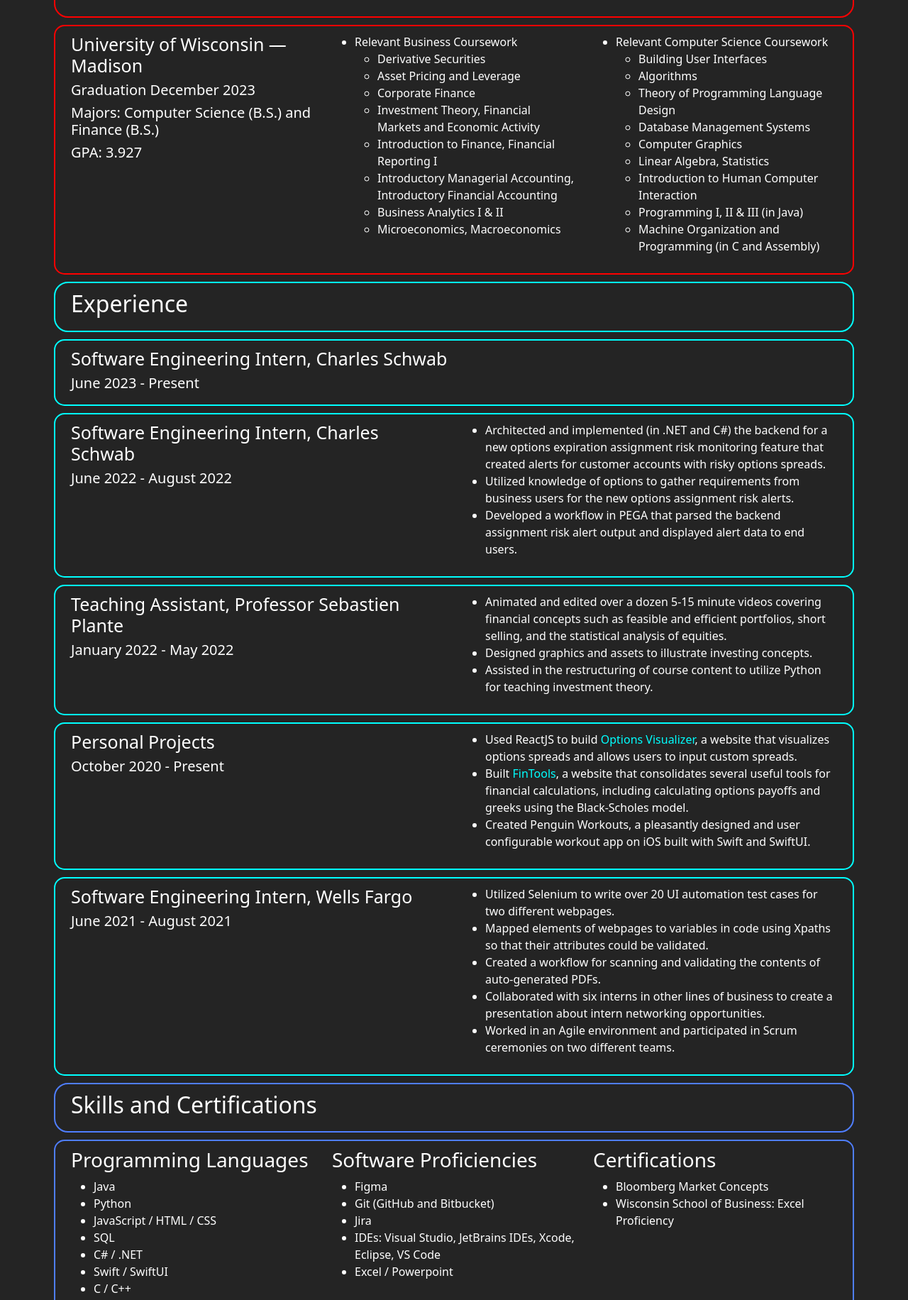
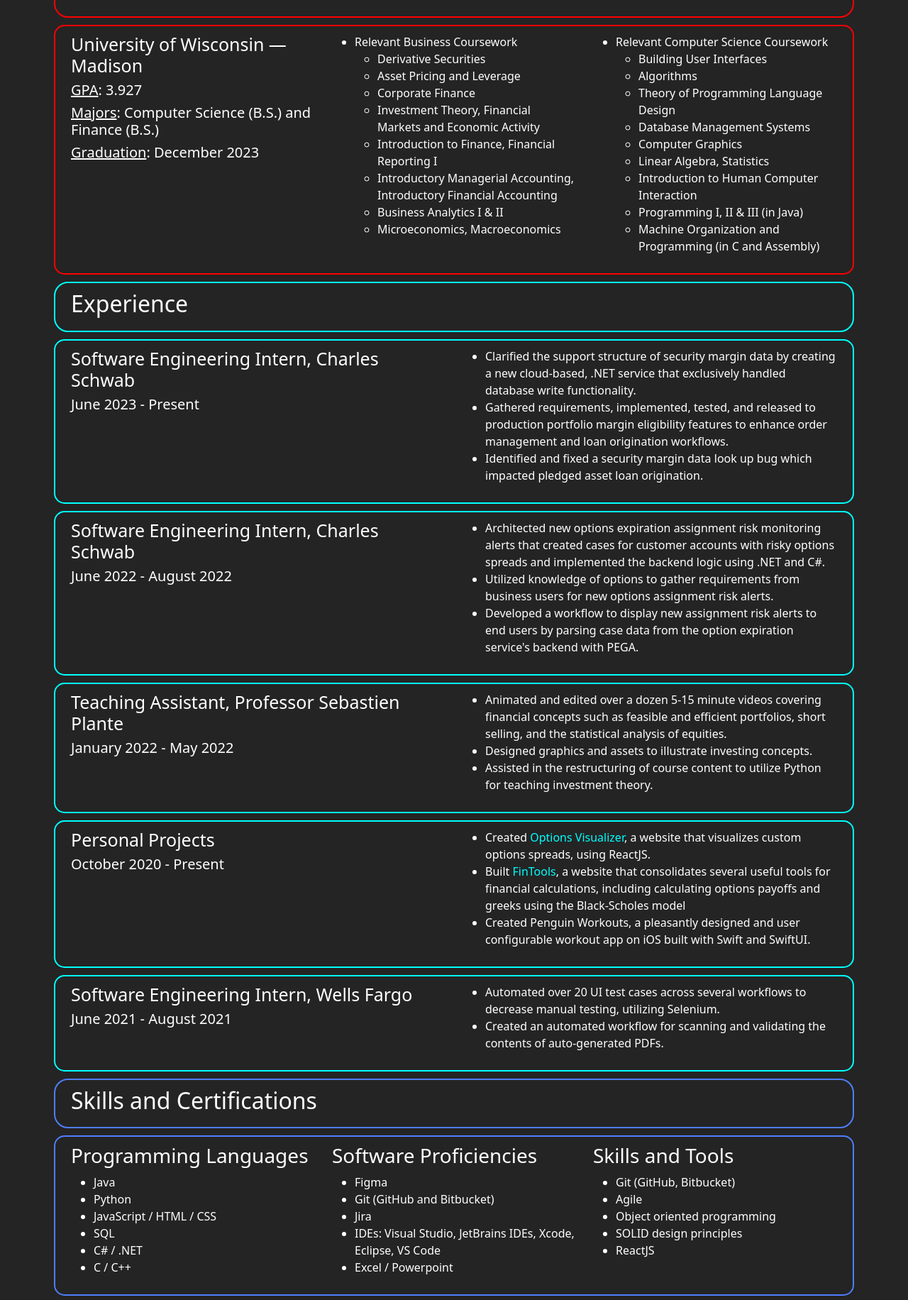
Before and after one commit to allyrilling/allysite, a React (Create React App) app: page /resume in a window 1280 px wide. Shown: the part 122-1954 px from the top of the page at 71% size. Built offline with nearby package versions, Linux system fonts and the light colour scheme.

Commit message:
Resume updates

```diff
--- a/src/components/Resume.jsx
+++ b/src/components/Resume.jsx
@@ -13,9 +13,9 @@ export default function Resume ()
         <Row className="resumeItemBody" style={{ borderColor: "red" }}  >
           <Col>
             <Row><h3 className="resumeTitleText">University of Wisconsin — Madison</h3></Row>
-            <Row><h4 className="resumeSubtitleText">Graduation December 2023</h4></Row>
-            <Row><h4 className="resumeSubtitleText">Majors: Computer Science (B.S.) and Finance (B.S.)</h4></Row>
-            <Row><h4 className="resumeSubtitleText">GPA: 3.927</h4></Row>
+            <Row><h4 className="resumeSubtitleText"><u>GPA</u>: 3.927</h4></Row>
+            <Row><h4 className="resumeSubtitleText"><u>Majors</u>: Computer Science (B.S.) and Finance (B.S.)</h4></Row>
+            <Row><h4 className="resumeSubtitleText"><u>Graduation</u>: December 2023</h4></Row>
           </Col>
           <Col>
             <ul>
@@ -57,6 +57,14 @@ export default function Resume ()
             <Row><h3 className="resumeTitleText">Software Engineering Intern, Charles Schwab</h3></Row>
             <Row><h4 className="resumeSubtitleText">June 2023 - Present</h4></Row>
           </Col>
+          <Col>
+            <ul>
+              <li>Clarified the support structure of security margin data by creating a new cloud-based, .NET service that exclusively handled database write functionality.</li>
+              <li>Gathered requirements, implemented, tested, and released to production portfolio margin eligibility features to enhance order management and loan origination workflows.</li>
+              <li>Identified and fixed a security margin data look up bug which impacted pledged asset loan origination.
+              </li>
+            </ul>
+          </Col>
         </Row>
 
         <Row className="resumeItemBody" style={{ borderColor: "aqua" }}>
@@ -66,9 +74,10 @@ export default function Resume ()
           </Col>
           <Col>
             <ul>
-              <li>Architected and implemented (in .NET and C#) the backend for a new options expiration assignment risk monitoring feature that created alerts for customer accounts with risky options spreads.</li>
-              <li>Utilized knowledge of options to gather requirements from business users for the new options assignment risk alerts.</li>
-              <li>Developed a workflow in PEGA that parsed the backend assignment risk alert output and displayed alert data to end users.</li>
+              <li>Architected new options expiration assignment risk monitoring alerts that created cases for customer accounts with risky options spreads and implemented the backend logic using .NET and C#.</li>
+              <li>Utilized knowledge of options to gather requirements from business users for new options assignment risk alerts.</li>
+              <li>Developed a workflow to display new assignment risk alerts to end users by parsing case data from the option expiration service's backend with PEGA.
+              </li>
             </ul>
           </Col>
         </Row>
@@ -94,11 +103,9 @@ export default function Resume ()
           </Col>
           <Col>
             <ul>
-              <li>Used ReactJS to build <a className="resume" href="/projects/options-visualizer" style={{ color: 'aqua' }}>Options Visualizer</a>, a website that visualizes options spreads and allows users to input custom spreads.</li>
-              <li>Built <a className="resume" href="/projects/fintools" style={{ color: 'aqua' }}>FinTools</a>, a website that consolidates several useful tools for financial calculations, including calculating options
-                payoffs and greeks using the Black-Scholes model.</li>
-              <li>Created Penguin Workouts, a pleasantly designed and user configurable workout app on iOS built with Swift and
-                SwiftUI.</li>
+              <li>Created <a className="resume" href="/projects/options-visualizer" style={{ color: 'aqua' }}>Options Visualizer</a>, a website that visualizes custom options spreads, using ReactJS.</li>
+              <li>Built <a className="resume" href="/projects/fintools" style={{ color: 'aqua' }}>FinTools</a>, a website that consolidates several useful tools for financial calculations, including calculating options payoffs and greeks using the Black-Scholes model</li>
+              <li>Created Penguin Workouts, a pleasantly designed and user configurable workout app on iOS built with Swift and SwiftUI.</li>
             </ul>
           </Col>
         </Row>
@@ -110,11 +117,9 @@ export default function Resume ()
           </Col>
           <Col>
             <ul>
-              <li>Utilized Selenium to write over 20 UI automation test cases for two different webpages. </li>
-              <li>Mapped elements of webpages to variables in code using Xpaths so that their attributes could be validated.</li>
-              <li>Created a workflow for scanning and validating the contents of auto-generated PDFs.</li>
-              <li>Collaborated with six interns in other lines of business to create a presentation about intern networking opportunities.</li>
-              <li>Worked in an Agile environment and participated in Scrum ceremonies on two different teams.</li>
+              <li>Automated over 20 UI test cases across several workflows to decrease manual testing, utilizing Selenium.</li>
+              <li>Created an automated workflow for scanning and validating the contents of auto-generated PDFs.
+              </li>
             </ul>
           </Col>
         </Row>
@@ -130,9 +135,7 @@ export default function Resume ()
               <li>JavaScript / HTML / CSS</li>
               <li>SQL</li>
               <li>C# / .NET</li>
-              <li>Swift / SwiftUI</li>
               <li>C / C++</li>
-              <li>Haskell</li>
             </ul>
           </Col>
 
@@ -148,10 +151,13 @@ export default function Resume ()
           </Col>
 
           <Col>
-            <h3>Certifications</h3>
+            <h3>Skills and Tools</h3>
             <ul>
-              <li>Bloomberg Market Concepts</li>
-              <li>Wisconsin School of Business: Excel Proficiency</li>
+              <li>Git (GitHub, Bitbucket)</li>
+              <li>Agile</li>
+              <li>Object oriented programming</li>
+              <li>SOLID design principles</li>
+              <li>ReactJS</li>
             </ul>
           </Col>
         </Row>
```
Also changed, not shown: 1 other file (tests, documents, lock files or other folders).
